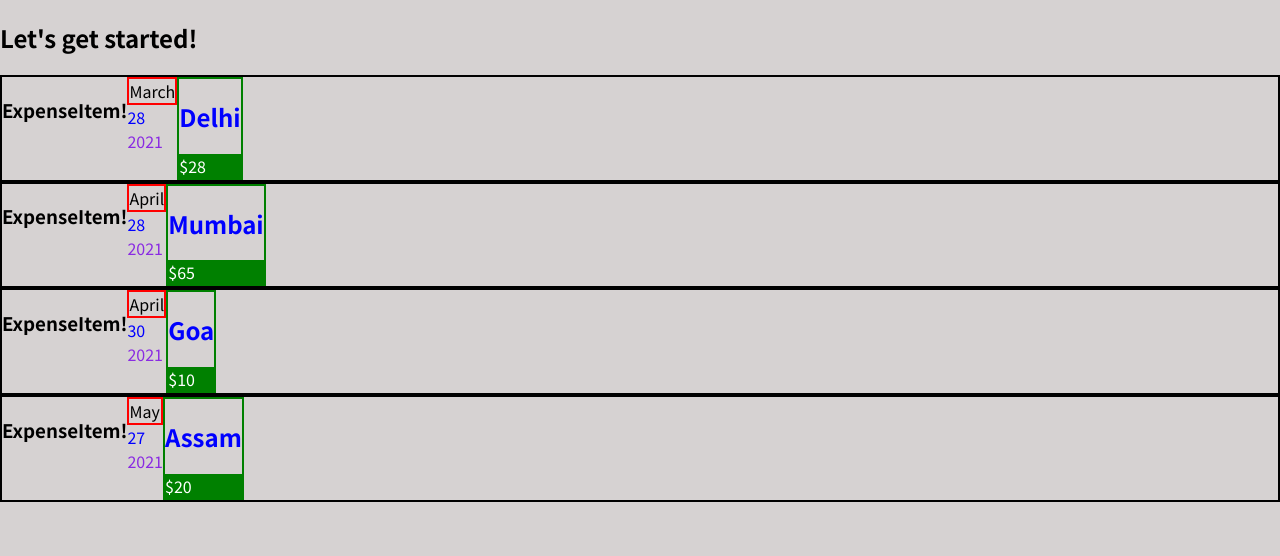
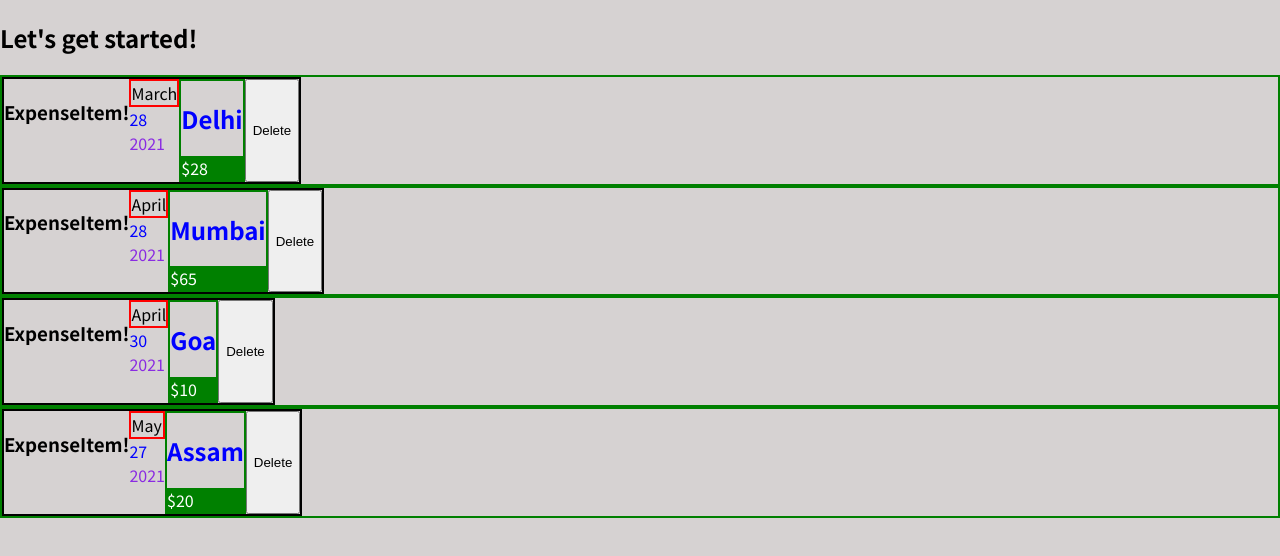
Before and after one commit to ravikeshri2910/react-learn, a JavaScript app: page / in a window 1280 px wide. Shown: the top 556 px of the page. Built offline with nearby package versions, Linux system fonts and the light colour scheme.

Commit message:
Adding Event Listeners made easy

```diff
--- a/src/App.js
+++ b/src/App.js
@@ -34,12 +34,15 @@ function App() {
       <h2>Let's get started!</h2>
       <div>
         {expense.map((expense, index) => (
+          <div className="details">
             <ExpenseItem
               title={expense.title}
               amount={expense.amount}
               date={expense.date}
               location={expense.location}
             ></ExpenseItem>
+
+          </div>
         ))}
 
       </div>
--- a/src/components/Expense/ExpenseItems.js
+++ b/src/components/Expense/ExpenseItems.js
@@ -5,12 +5,26 @@ import Card from '../UI/Card'
 
 function ExpenseItem(props) {
 
+    const deleteHandler = (event)=>{
+
+        event.target.parentElement.remove();
+            //  // Access the parent node of the button (the Card component)
+            //  const card = event.target.parentNode;
+
+            //  // Access the parent node of the Card component (the div containing the Card)
+            //  const parent = card.parentNode;
+
+            //  // Remove the Card component (including its children)
+            //  parent.removeChild(card);
+
+    }
 
     return (
         <Card>
             <h3>ExpenseItem!</h3>
            <ExpenseDate date = {props.date}/>
            <ExpenseDetails title = {props.title} amount = {props.amount} location = {props.location}/>
+           <button onClick={deleteHandler}>Delete</button>
         </Card>
     )
 
--- a/src/components/UI/Card.js
+++ b/src/components/UI/Card.js
@@ -6,7 +6,7 @@ const Card=(props) =>{
 
     return (<div className= {classes}> {props.children} </div>)
 
-    // peops.children is use to get new element in consimised div
+    // props.children is use to get new element in consimised div
 }
 
 export default Card
--- a/src/index.css
+++ b/src/index.css
@@ -12,3 +12,7 @@ body {
   margin: 0;
   background-color: #d6d2d2;
 }
+.details{
+  border: 2px solid green;
+  display: flex;
+}
```
Lines whose indentation alone changed are shown as unchanged.
